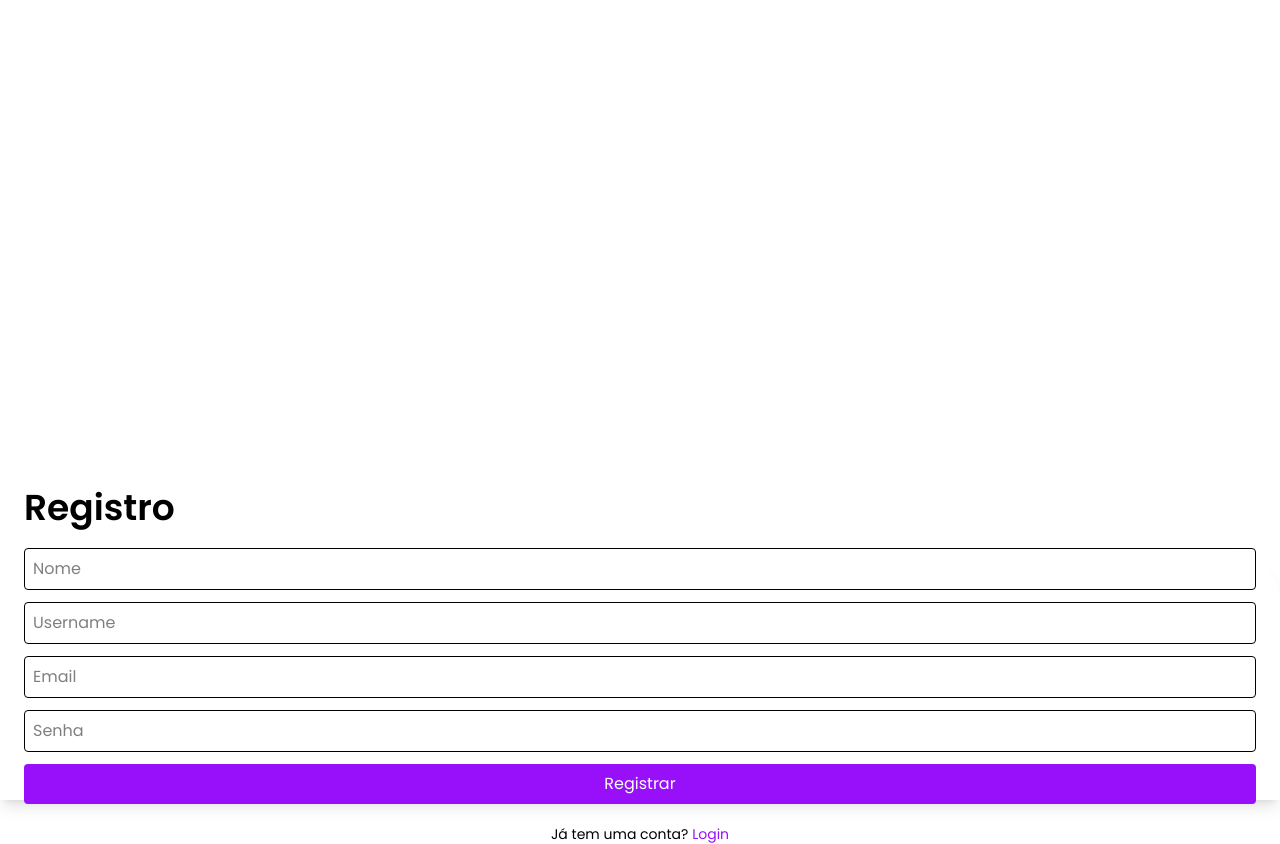
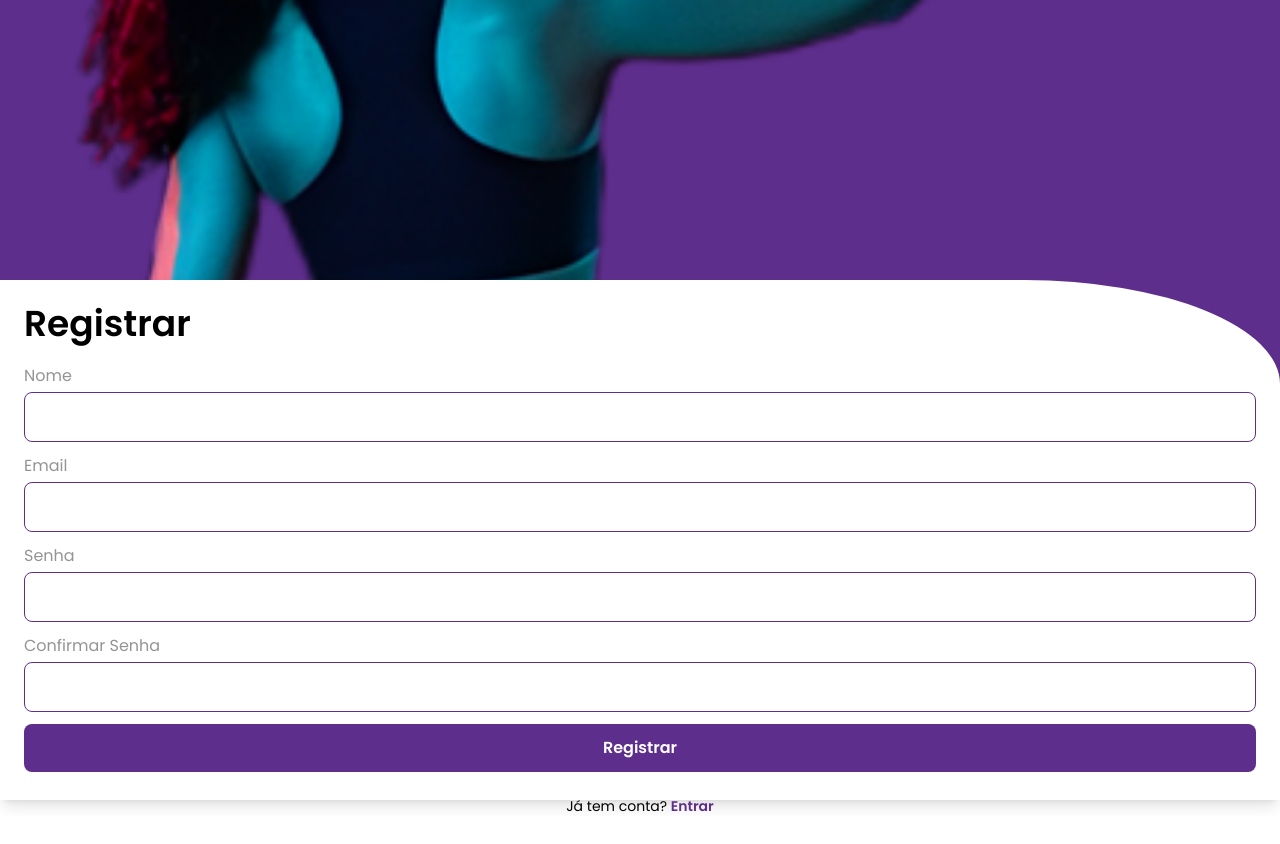
Before and after one commit to thns7/passa-a-bola, a Next.js app: page /register in a window 1280 px wide. After the commit the page ends 816 px from the top, so only its background shows below. Built offline with nearby package versions, Linux system fonts and the light colour scheme.

Commit message:
feature: Register page.

```diff
--- /dev/null
+++ b/app/components/AuthForm.js
@@ -0,0 +1,9 @@
+"use client";
+
+export default function AuthForm({ onSubmit, children }) {
+  return (
+    <form onSubmit={onSubmit} className="flex flex-col gap-3 w-full">
+      {children}
+    </form>
+  );
+}
--- a/app/components/CardSection.js
+++ b/app/components/CardSection.js
@@ -15,8 +15,8 @@ const CardSection = ({
 
   const sizeClasses = {
     sm: "h-[42%] rounded-tr-[40%]",
-    base: "h-[53%] rounded-tr-[30%]",
-    lg: "h-[42%] rounded-tr-[40%]",
+    base: "h-[50%] rounded-tr-[30%]",
+    lg: "h-[65%] rounded-tr-[20%]",
   };
 
   return (
--- /dev/null
+++ b/app/components/FormButton.js
@@ -0,0 +1,12 @@
+"use client";
+
+export default function FormButton({ children, ...props }) {
+  return (
+    <button
+      {...props}
+      className="bg-[var(--primary-color)] text-white py-3 rounded-lg font-semibold hover:opacity-90 transition w-full"
+    >
+      {children}
+    </button>
+  );
+}
--- /dev/null
+++ b/app/components/FormInput.js
@@ -0,0 +1,15 @@
+"use client";
+
+export default function FormInput({ label, type = "text", ...props }) {
+  return (
+    <div className="flex flex-col gap-1 w-full">
+      <label className="text-[#949494]">{label}</label>
+      <input
+        type={type}
+        className="border border-[var(--primary-color)] p-3 rounded-lg focus:outline-none focus:ring-1 focus:ring-[var(--primary-color)]"
+        required
+        {...props}
+      />
+    </div>
+  );
+}
--- a/app/login/page.js
+++ b/app/login/page.js
@@ -1,43 +1,29 @@
 "use client";
 
+import { useRouter } from "next/navigation";
+import HeroImage from "../components/HeroImage";
 import CardSection from "../components/CardSection";
-import { useRouter } from "next/navigation";
+import AuthForm from "../components/AuthForm";
+import FormInput from "../components/FormInput";
+import FormButton from "../components/FormButton";
 
 export default function LoginPage() {
   const router = useRouter();
 
   const handleSubmit = (e) => {
     e.preventDefault();
-
     router.push("/");
   };
 
   return (
     <div className="bg-[var(--primary-color)] h-screen relative">
+      <HeroImage />
       <CardSection title="Login" size="base">
-        <form
-          onSubmit={handleSubmit}
-          className="flex flex-col gap-3 w-full"
-        >
-          <input
-            type="text"
-            placeholder="Email ou Username"
-            className="border border-gray-300 p-3 rounded-lg focus:outline-none focus:ring-2 focus:ring-purple-500"
-            required
-          />
-          <input
-            type="password"
-            placeholder="Senha"
-            className="border border-gray-300 p-3 rounded-lg focus:outline-none focus:ring-2 focus:ring-purple-500"
-            required
-          />
-          <button
-            type="submit"
-            className="bg-[var(--primary-color)] text-white py-3 rounded-lg font-semibold hover:opacity-90 transition"
-          >
-            Entrar
-          </button>
-        </form>
+        <AuthForm onSubmit={handleSubmit}>
+          <FormInput label="Email" type="text" />
+          <FormInput label="Senha" type="password" />
+          <FormButton type="submit">Entrar</FormButton>
+        </AuthForm>
 
         <p className="text-center text-sm mt-4">
           Não tem conta?{" "}
--- a/app/register/page.js
+++ b/app/register/page.js
@@ -1,22 +1,42 @@
+"use client";
+
+import { useRouter } from "next/navigation";
+import HeroImage from "../components/HeroImage";
 import CardSection from "../components/CardSection";
+import AuthForm from "../components/AuthForm";
+import FormInput from "../components/FormInput";
+import FormButton from "../components/FormButton";
 
 export default function RegisterPage() {
+  const router = useRouter();
+
+  const handleSubmit = (e) => {
+    e.preventDefault();
+    router.push("/");
+  };
+
   return (
-    <CardSection title="Registro">
-      <form className="flex flex-col gap-3">
-        <input type="text" placeholder="Nome" className="border p-2 rounded" />
-        <input type="text" placeholder="Username" className="border p-2 rounded" />
-        <input type="email" placeholder="Email" className="border p-2 rounded" />
-        <input type="password" placeholder="Senha" className="border p-2 rounded" />
-        <button className="bg-purple-600 text-white rounded p-2">
-          Registrar
-        </button>
-      </form>
+    <div className="bg-[var(--primary-color)] h-screen relative">
+      <HeroImage />
+      <CardSection title="Registrar" size="lg">
+        <AuthForm onSubmit={handleSubmit}>
+          <FormInput label="Nome" type="text" />
+          <FormInput label="Email" type="email" />
+          <FormInput label="Senha" type="password" />
+          <FormInput label="Confirmar Senha" type="password" />
+          <FormButton type="submit">Registrar</FormButton>
+        </AuthForm>
 
-      <p className="text-center text-sm mt-3">
-        Já tem uma conta?{" "}
-        <span className="text-purple-600 cursor-pointer">Login</span>
-      </p>
-    </CardSection>
+        <p className="text-center text-sm mt-4">
+          Já tem conta?{" "}
+          <span
+            className="text-[var(--primary-color)] font-semibold cursor-pointer"
+            onClick={() => router.push("/login")}
+          >
+            Entrar
+          </span>
+        </p>
+      </CardSection>
+    </div>
   );
 }
```
